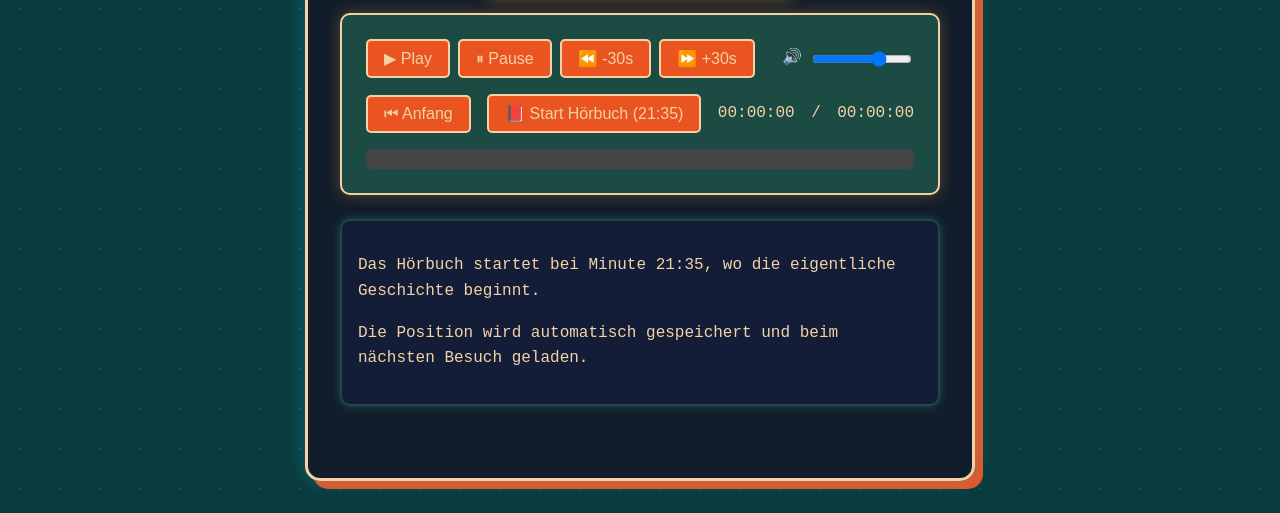
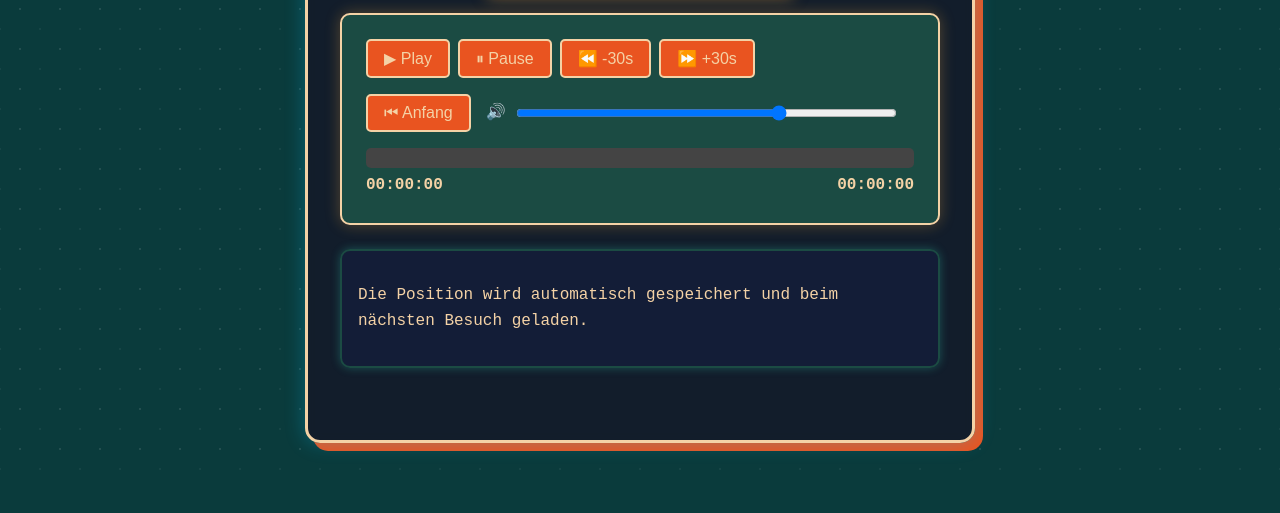
Before and after one commit to Thimeus/per-Anhalter-duch-die-Galaxis, a plain HTML site: page index.html in a window 1280 px wide. Shown: the part 371-884 px from the top of the page. After the commit the page ends 846 px from the top, so only its background shows below. Drawn offline with Linux system fonts and the light colour scheme.

Commit message:
Update index.html

```diff
--- a/index.html
+++ b/index.html
@@ -207,25 +207,28 @@
                     <button class="control-button" id="rewindBtn">⏪ -30s</button>
                     <button class="control-button" id="forwardBtn">⏩ +30s</button>
                 </div>
-                <div class="volume-control">
-                    <span>🔊</span>
-                    <input type="range" id="volumeSlider" min="0" max="100" step="5" value="70">
-                </div>
+
             </div>
 
             <div class="controls">
                 <button class="control-button" id="startBtn">⏮ Anfang</button>
-                <button class="control-button" id="beginHoerbuchBtn">📕 Start Hörbuch (21:35)</button>
-                <span id="currentTime">00:00:00</span> / <span id="duration">00:00:00</span>
+                <div class="volume-control" style="flex-grow: 1; margin-left: 15px; margin-right: 15px;">
+                    <span>🔊</span>
+                    <input type="range" id="volumeSlider" min="0" max="100" step="5" value="70" style="width: 100%;">
+                </div>
             </div>
 
             <div id="progressContainer" style="width: 100%; height: 20px; background-color: #444; border-radius: 5px; overflow: hidden; margin-top: 10px;">
                 <div id="progressBar" style="width: 0%; height: 100%; background-color: var(--primary-color);"></div>
             </div>
+
+            <div class="time-display" style="margin-top: 5px; display: flex; justify-content: space-between;">
+                <span id="currentTime">00:00:00</span>
+                <span id="duration">00:00:00</span>
+            </div>
         </div>
 
         <div class="info-panel">
-            <p>Das Hörbuch startet bei Minute 21:35, wo die eigentliche Geschichte beginnt.</p>
             <p>Die Position wird automatisch gespeichert und beim nächsten Besuch geladen.</p>
         </div>
 
@@ -240,7 +243,6 @@
             const rewindBtn = document.getElementById('rewindBtn');
             const forwardBtn = document.getElementById('forwardBtn');
             const startBtn = document.getElementById('startBtn');
-            const beginHoerbuchBtn = document.getElementById('beginHoerbuchBtn');
             const volumeSlider = document.getElementById('volumeSlider');
             const currentTimeDisplay = document.getElementById('currentTime');
             const durationDisplay = document.getElementById('duration');
@@ -374,16 +376,7 @@
                 }
             });
 
-            // Zum Hörbuch-Start springen (21:35)
-            beginHoerbuchBtn.addEventListener('click', function() {
-                if (isPlayerReady) {
-                    player.seekTo(hoerbuchStartzeit, true);
-                    showStatusMessage('Zum Hörbuch-Start gesprungen (21:35)');
-                    saveCurrentPosition();
-                } else {
-                    showStatusMessage('Player wird noch geladen...');
-                }
-            });
+
 
             // Lautstärke ändern
             volumeSlider.addEventListener('input', function() {
```
